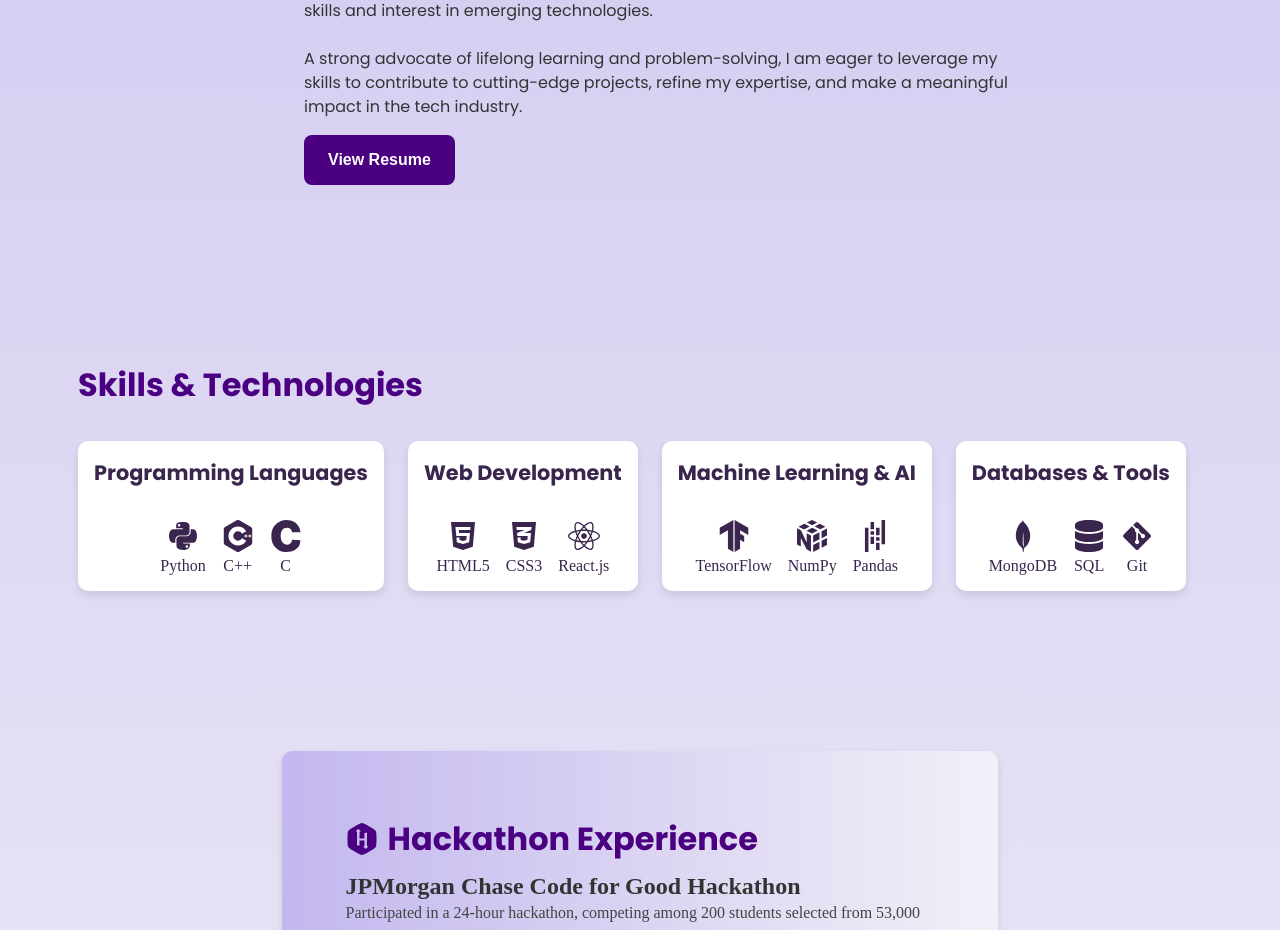
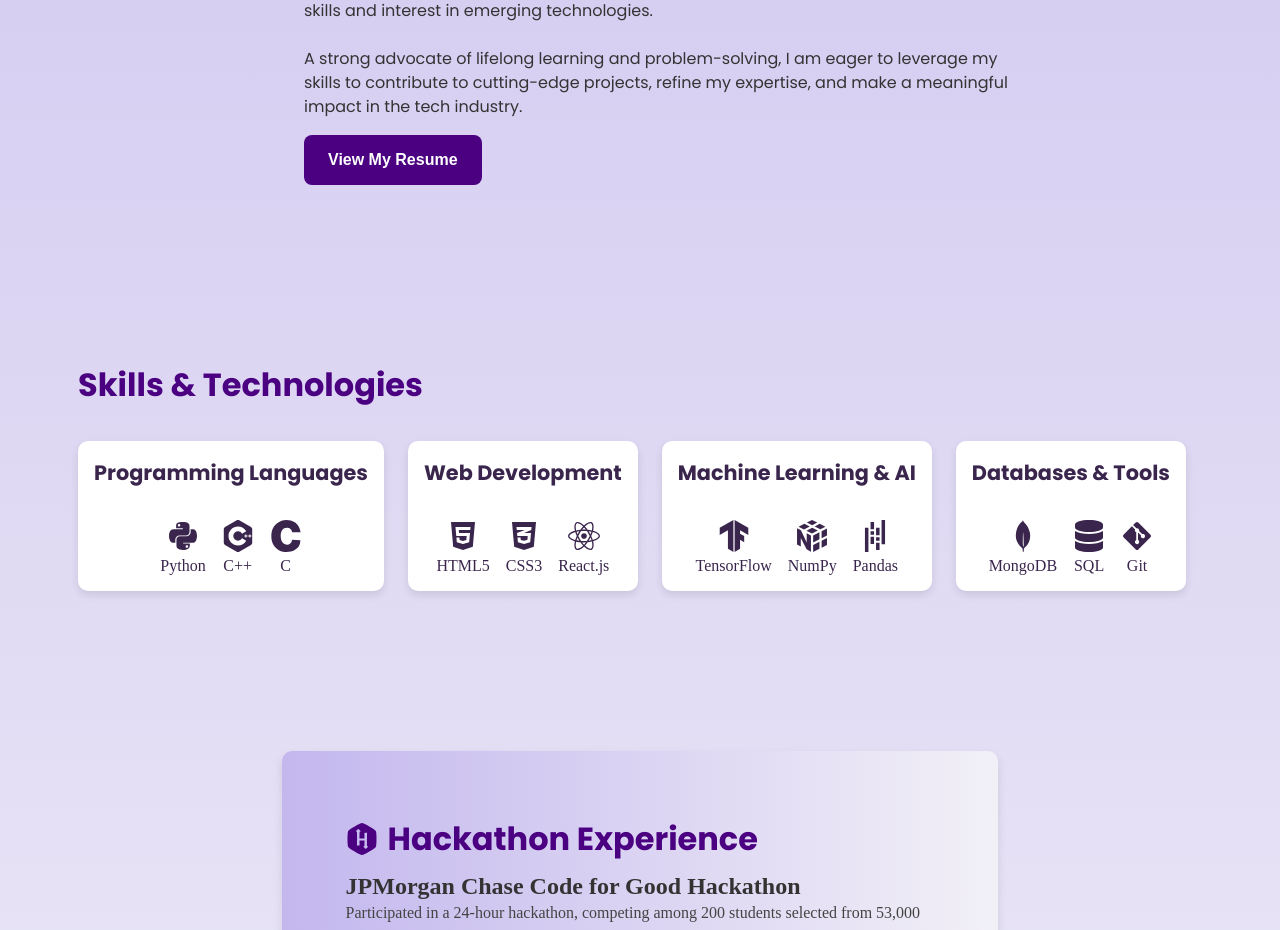
Before and after one commit to amishapanwar512/eportfolio, a React (Create React App) app: page / in a window 1280 px wide. Shown: the part 1140-2070 px from the top of the page. Built offline with nearby package versions, Linux system fonts and the light colour scheme; a web font is replaced by a local one.

Commit message:
Updated About.js

```diff
--- a/src/Components/About.js
+++ b/src/Components/About.js
@@ -26,7 +26,7 @@ function About() {
                     A strong advocate of lifelong learning and problem-solving, I am eager to leverage my skills to contribute
                     to cutting-edge projects, refine my expertise, and make a meaningful impact in the tech industry.
                 </p>
-                <button className="resume-button" onClick={handleDownload}>View Resume</button>
+                <button className="resume-button" onClick={handleDownload}>View My Resume</button>
             </div>
         </>
     );
```
